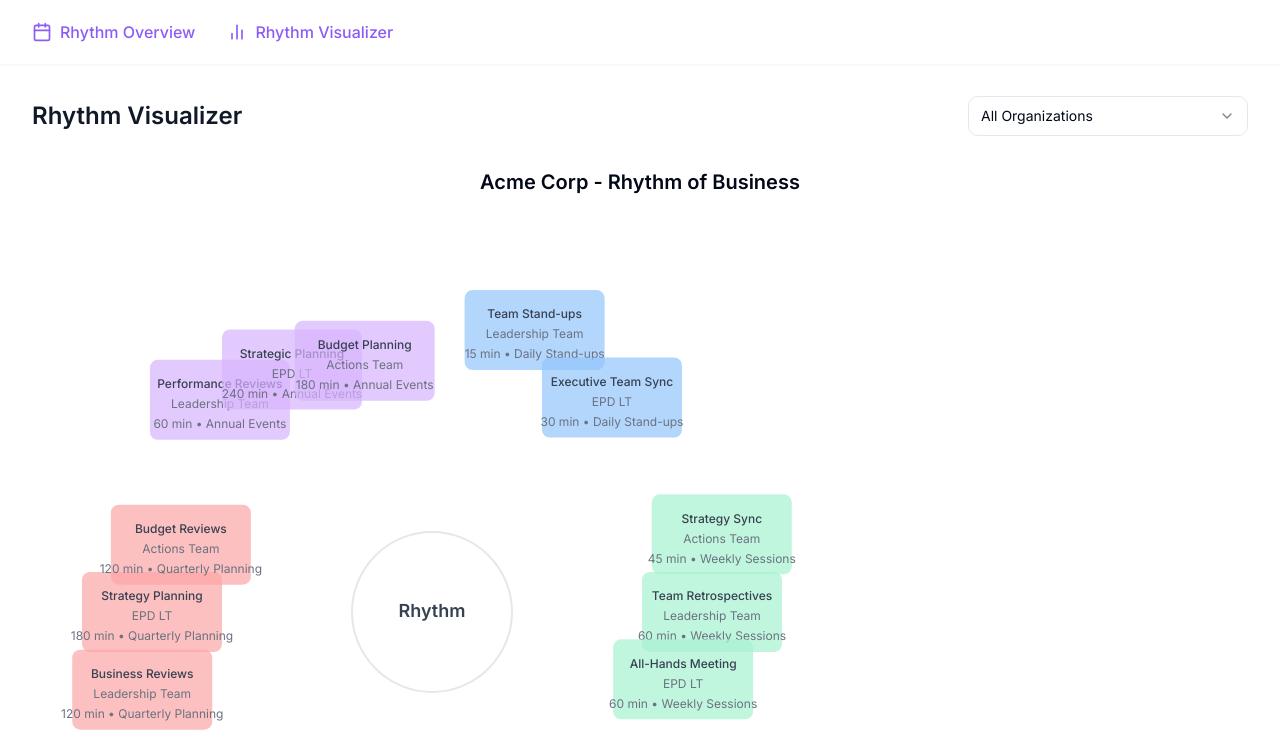
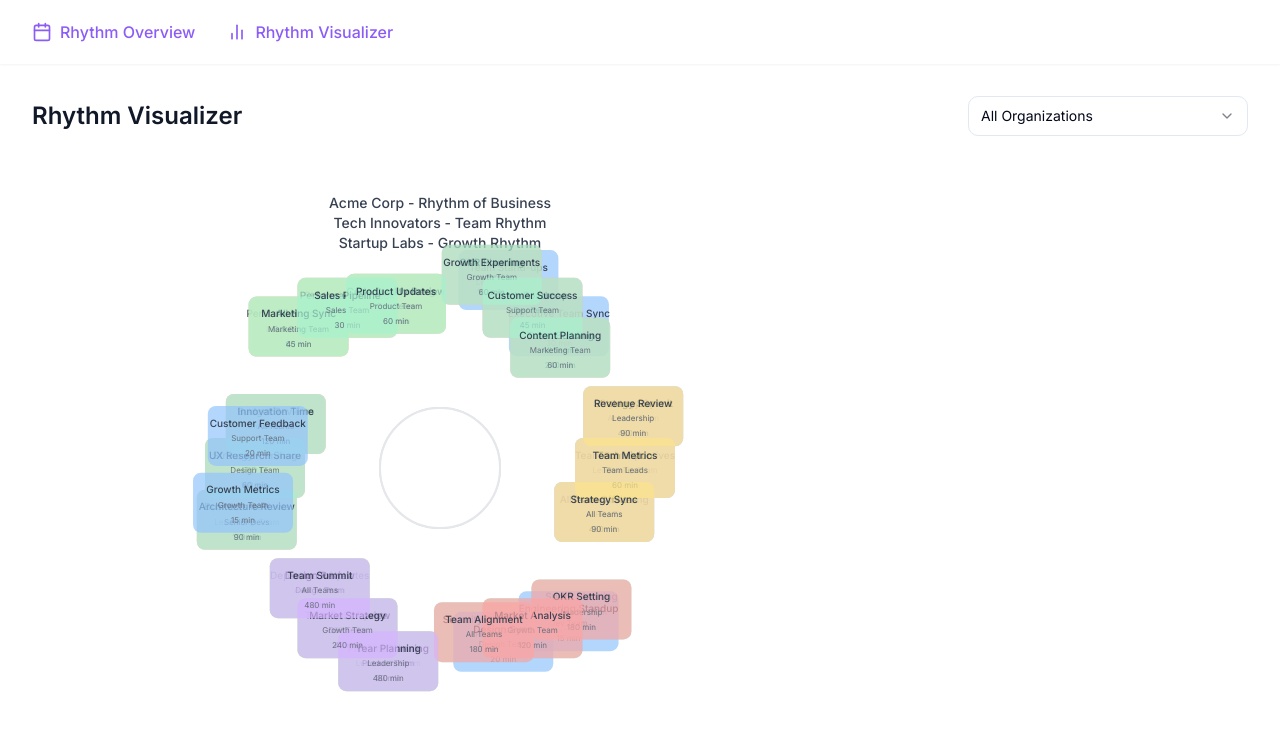
Before and after one commit to mattnigh/build-a-rhythm, a React (Vite) app: page /visualizer in a window 1280 px wide. Shown: the top 753 px of the page. Built offline with nearby package versions, Linux system fonts and the light colour scheme.

Commit message:
Refactor: Visualizer "Select All" display
The functionality of the "Select All" option in the visualizer has been modified.  It will now display all data within a single image, rather than separate images, and will be optimized to avoid overcrowding.

```diff
--- a/src/pages/Visualizer.tsx
+++ b/src/pages/Visualizer.tsx
@@ -60,8 +60,7 @@ const Visualizer = () => {
 
   const orgsToDisplay = getOrganizationsToDisplay();
   const totalOrgs = orgsToDisplay.length;
-  const baseRadius = 300;
-  const spacing = 50;
+  const baseRadius = selectedOrgId === "all" ? 200 : 300; // Smaller radius when showing all
   const center = baseRadius + 100;
   const size = (center + baseRadius) * 2;
 
@@ -87,25 +86,35 @@ const Visualizer = () => {
         </Select>
       </div>
       <div className="w-full overflow-x-auto">
+        <svg width={size} height={size} className="mx-auto">
           {orgsToDisplay.map((org, orgIndex) => {
             const rhythmData = getRhythmData(org.content);
             const totalSections = rhythmData.length;
-          const yOffset = orgIndex * (baseRadius * 2 + spacing);
+            const angleOffset = selectedOrgId === "all" ? (2 * Math.PI * orgIndex) / totalOrgs : 0;
 
             return (
-            <div key={org.id} className="relative">
-              <h2 className="text-xl font-semibold mb-4 text-center">{getHeaderInfo(org.content)}</h2>
-              <svg width={size} height={size} className="mx-auto">
+              <g key={org.id}>
+                {selectedOrgId === "all" && (
+                  <text
+                    x={center}
+                    y={40 + (orgIndex * 20)}
+                    textAnchor="middle"
+                    className="text-sm font-medium"
+                    fill="#374151"
+                  >
+                    {getHeaderInfo(org.content)}
+                  </text>
+                )}
                 {rhythmData.map((section, sectionIndex) => {
                   const sectionAngle = (2 * Math.PI) / totalSections;
-                  const startAngle = sectionIndex * sectionAngle;
+                  const startAngle = sectionIndex * sectionAngle + angleOffset;
                   const items = section.items.length;
 
                   return section.items.map((item, itemIndex) => {
                     const itemAngle = sectionAngle / (items + 1);
                     const angle = startAngle + (itemIndex + 1) * itemAngle;
 
-                    const itemRadius = baseRadius - (itemIndex * 20);
+                    const itemRadius = baseRadius - (itemIndex * 15); // Reduced spacing between items
 
                     const x = center + itemRadius * Math.cos(angle - Math.PI / 2);
                     const y = center + itemRadius * Math.sin(angle - Math.PI / 2);
@@ -120,43 +129,43 @@ const Visualizer = () => {
                     return (
                       <g key={`${sectionIndex}-${itemIndex}`}>
                         <rect
-                          x={x - 70}
-                          y={y - 40}
-                          width="140"
-                          height="80"
+                          x={x - 50}
+                          y={y - 30}
+                          width="100"
+                          height="60"
                           rx="8"
                           fill={color}
                           fillOpacity="0.7"
                         />
                         <text
                           x={x}
-                          y={y - 15}
+                          y={y - 12}
                           textAnchor="middle"
                           alignmentBaseline="middle"
-                          className="text-xs font-medium"
+                          className="text-[10px] font-medium"
                           fill="#374151"
                         >
                           {item.name}
                         </text>
                         <text
                           x={x}
-                          y={y + 5}
+                          y={y + 3}
                           textAnchor="middle"
                           alignmentBaseline="middle"
-                          className="text-xs"
+                          className="text-[8px]"
                           fill="#6B7280"
                         >
                           {item.attendees}
                         </text>
                         <text
                           x={x}
-                          y={y + 25}
+                          y={y + 18}
                           textAnchor="middle"
                           alignmentBaseline="middle"
-                          className="text-xs"
+                          className="text-[8px]"
                           fill="#6B7280"
                         >
-                          {item.duration} • {section.title}
+                          {item.duration}
                         </text>
                       </g>
                     );
@@ -165,11 +174,12 @@ const Visualizer = () => {
                 <circle
                   cx={center}
                   cy={center}
-                  r="80"
+                  r="60"
                   fill="white"
                   stroke="#E5E7EB"
                   strokeWidth="2"
                 />
+                {selectedOrgId !== "all" && (
                   <text
                     x={center}
                     y={center}
@@ -180,10 +190,11 @@ const Visualizer = () => {
                   >
                     Rhythm
                   </text>
-              </svg>
-            </div>
+                )}
+              </g>
             );
           })}
+        </svg>
       </div>
     </div>
   );
```
Lines whose indentation alone changed are shown as unchanged.
